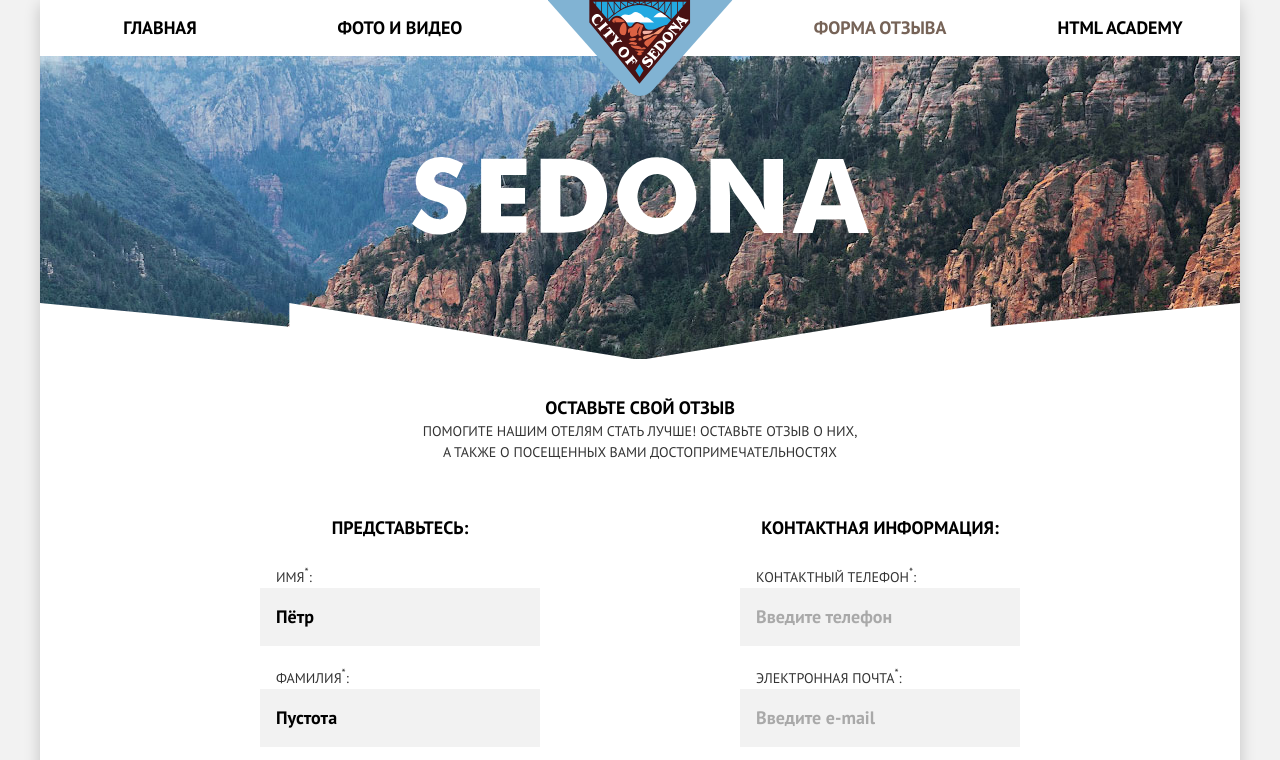
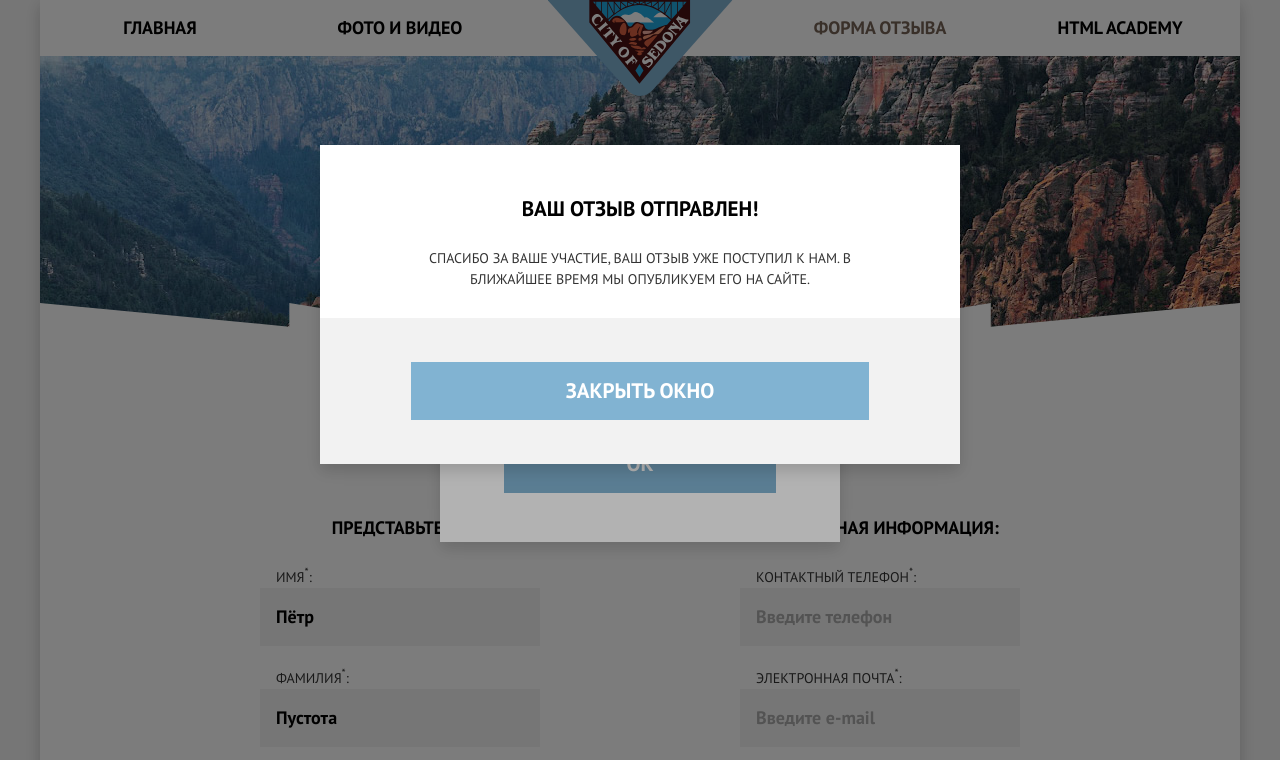
Before and after one commit to htmlacademy-adaptive/2311231-sedona-28, a website: page source/form.html in a window 1280 px wide. Shown: the top 760 px of the page. Drawn offline with nearby package versions, Linux system fonts and the light colour scheme; files that its build step writes are made by us from their sources; files whose address does not match are found by name.

Commit message:
модалка

```diff
--- a/source/form.html
+++ b/source/form.html
@@ -177,24 +177,30 @@
         </div>
     </footer>
         <!-- Модальное-->
-        <div class="modal-container modal-container--close">
-          <div class="modal-container__info-message">
-            <section class="info-message__failure info-message--toggle">
-              <h2 class="info-message__title">Что-то пошло не так!</h2>
-              <p class="info-message__description">Проверьте поля, выделенные красным, скорее всего вы забыли их заполнить</p>
-              <button class="modal__close-button" type="button">
+        <div class="modal-failure-container  modal-failure-close">
+            <div class="modal-failure">
+                <div class="modal-failure__text-wrapper">
+                    <h2 class="modal-failure__title">Что-то пошло не так!</h2>
+                    <p class="modal-failure__description">Проверьте поля, выделенные красным, скорее всего вы забыли их заполнить</p>
+                </div>
+              <button class="modal-failure__button button" type="button">
                 Ок
               </button>
-            </section>
+            </div>
+        </div>
 
-            <section class="info-message__success">
-              <h2 class="info-message__title">Ваш отзыв отправлен!</h2>
-              <p class="info-message__description">Спасибо за ваше участие, ваш отзыв уже поступил к нам. В ближайшее время мы опубликуем его на сайте.</p>
-              <button class="modal__close-button" type="button">
-                Закрыть окно
-              </button>
-            </section>
-          </div>
+        <div class="modal-success-container modal-success-close">
+            <div class="modal-success">
+                <div class="modal-success__text-wrapper">
+                    <h2 class="modal-success__title">Ваш отзыв отправлен!</h2>
+                    <p class="modal-success__description">Спасибо за ваше участие, ваш отзыв уже поступил к нам. В ближайшее время мы опубликуем его на сайте.</p>
+                </div>
+                <div class="modal-success__button-wrapper">
+                    <button class="modal-success__button button" type="button">
+                        Закрыть окно
+                    </button>
+                </div>
+            </div>
         </div>
     </body>
 </html>
--- a/source/less/form/info-message.less
+++ b/source/less/form/info-message.less
@@ -1,94 +1,151 @@
-.modal-container {
+.modal-success-container, .modal-failure-container  {
   position: fixed;
-  background: rgba(0, 0, 0, 0.3);
+  z-index: 6;
   top: 0;
   left: 0;
   width: 100%;
   height: 100%;
-  z-index: 3;
   display: flex;
+  background: rgba(0, 0, 0, 0.3);
 }
 
-.modal-container__info-message {
+.modal-success {
+  width: 320px;
   position: relative;
-  max-width: 320px;
-  margin: 0;
+  margin: auto;
+  margin-top: 402px;
   background: #FFFFFF;
-  width: 100%;
-  padding: 20px;
-
   box-shadow: 0px 7px 15px rgba(0, 1, 1, 0.15);
 }
 
-.info-message__title {
-  font-family: 'PT Sans';
-  font-style: normal;
-  font-weight: 700;
-  font-size: 18px;
-  line-height: 26px;
-  color: #000000;
-  text-transform: uppercase;
-  margin: 0;
+.modal-failure {
+  width: 320px;
+  position: relative;
+  margin: auto;
+  margin-top: 116px;
+  background: #FFFFFF;
+  box-shadow: 0px 7px 15px rgba(0, 1, 1, 0.15);
+}
+
+.modal-success__text-wrapper {
+  padding: 39px 38px 0;
   margin-bottom: 30px;
 }
 
-.info-message__description {
-  font-family: 'PT Sans';
-  font-style: normal;
-  font-weight: 400;
+.modal-failure__text-wrapper {
+  padding: 45px 42px 0;
+  margin-bottom: 28px;
+}
+
+.modal-success__title, .modal-failure__title {
+  font-weight: 700;
+  font-size: 21px;
+  line-height: 26px;
+  margin: 0;
+  margin-bottom: 26px;
+  display: flex;
+  justify-content: center;
+  text-align: center;
+  text-transform: uppercase;
+  color: @main-text-color;
+}
+
+
+.modal-success__description, .modal-failure__description {
   font-size: 14px;
   line-height: 21px;
-  color: #333333;
+  margin: 0;
+  display: flex;
+  justify-content: center;
+  text-align: center;
   text-transform: uppercase;
-  text-align: center;
-  margin: 0;
-  margin-bottom: 28px;
-  width: 244px;
+  color: @second-text-color;
 }
 
-.modal__close-button {
-  background: #81B3D2;
-  font-family: 'PT Sans';
-  font-style: normal;
-  font-weight: 700;
-  font-size: 18px;
-  line-height: 26px;
-  color: #FFFFFF;
-  text-transform: uppercase;
-  padding-top: 18px;
-  padding-bottom: 14px;
-  border: none;
-  margin: 0 auto;
+.modal-success__button-wrapper {
+  background: #F2F2F2;
+  padding: 20px;
 }
 
-.info-message__success {
+.modal-success__button {
+  width: 100%;
   display: flex;
-  flex-direction: column;
   align-items: center;
-  .modal__close-button {
-    width: 280px;
+  justify-content: center;
+  padding: 16px 0;
+  text-transform: uppercase;
+}
+
+.modal-failure__button {
+  margin: 0 auto;
+  margin-bottom: 35px;
+  display: flex;
+  align-items: center;
+  justify-content: center;
+  padding: 16px 63px;
+  text-transform: uppercase;
+}
+
+@media (min-width: @tablet-width) {
+  .modal-success {
+    width: 640px;
+    margin-top: 162px;
+  }
+
+  .modal-success__text-wrapper {
+    padding: 53px 98px 0;
+  }
+
+  .modal-success__button-wrapper {
+    padding: 44px 91px;
+  }
+
+  .modal-failure {
+    width: 400px;
+    margin-top: 283px;
+  }
+
+  .modal-failure__text-wrapper {
+    padding: 50px 47px 0;
+    margin-bottom: 25px;
+  }
+
+  .modal-failure__title {
+    margin: 0 auto;
+    margin-bottom: 26px;
+    width: 175px;
+  }
+
+  .modal-failure__button {
+    width: 272px;
+    margin-bottom: 49px;
   }
 }
 
-.info-message__failure {
-  display: flex;
-  flex-direction: column;
-  align-items: center;
-  .modal__close-button {
-    width: 180px;
+@media (min-width: @desktop-width) {
+  .modal-success {
+    margin-top: 145px;
+  }
+
+  .modal-success__text-wrapper {
+    padding: 51px 98px 0;
+    margin-bottom: 28px;
+  }
+
+  .modal-failure {
+    margin-top: 244px;
+  }
+
+  .modal-failure__text-wrapper {
+    padding: 48px 47px 0;
+    margin-bottom: 23px;
   }
 }
 
-.info-message--toggle {
-  display: none;
+.modal-success-close {
+  // display: none;
 }
 
-@media (min-width: @tablet-width) {
-  .modal-container__info-message {
-    margin: 280px;
-  }
+.modal-failure-close {
+  // display: none;
 }
-
-.modal-container--close {
-  display: none;
-}
```
